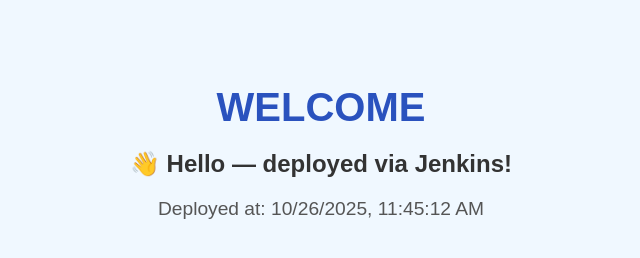
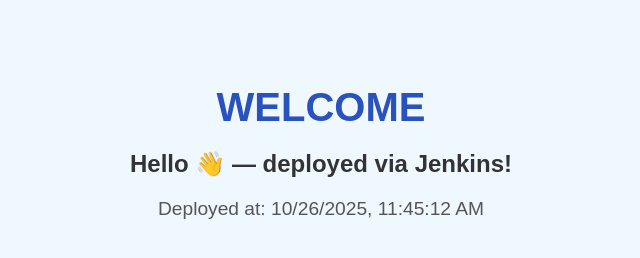
Before and after one commit to RamadeviSSV/Devops, a plain HTML site: page index.html in a window 1280 px wide. Shown: the whole page, without its empty margins (319-959 px from the left). Drawn offline with Linux system fonts and the light colour scheme.

Commit message:
Update index.html

```diff
--- a/index.html
+++ b/index.html
@@ -24,7 +24,7 @@
 </head>
 <body>
   <h1>WELCOME</h1>
-  <h2>&#128075; Hello — deployed via Jenkins!</h2>
+  <h2>Hello &#128075; — deployed via Jenkins!</h2>
   <p>Deployed at: <span id="time"></span></p>
   <script>
     document.getElementById('time').innerText = new Date().toLocaleString();
```
